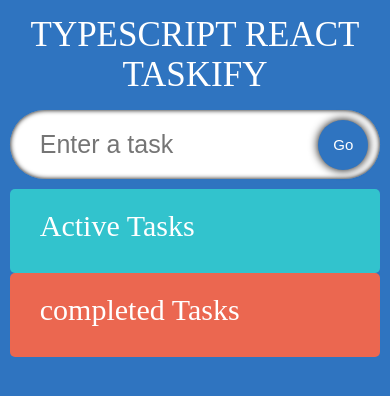
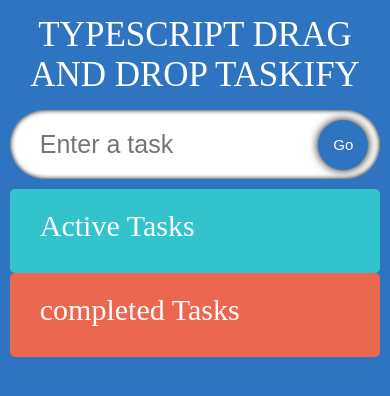
Before and after one commit to oforduh/todo-DragAndDrop-typescript, a React (Create React App) app: page / in a window 390 px wide. Shown: the top 396 px of the page. Built offline with nearby package versions, Linux system fonts and the light colour scheme; a web font is replaced by a local one.

Commit message:
fixed media query

```diff
--- a/src/App.tsx
+++ b/src/App.tsx
@@ -95,7 +95,7 @@ useEffect(() => {
 
     <div className={styles.appContainer}>
       <span className={styles.heading}>
-        TYPESCRIPT REACT TASKIFY
+        TYPESCRIPT DRAG AND DROP TASKIFY
       </span>
       <InputField todo={todo} setTodo={setTodo} handleAddTodo={handleAddTodo}/>
       <TodoList todos={todos} setTodos={setTodos} completedTodo={completedTodo} setCompletedTodo={setCompletedTodo}/>
```
